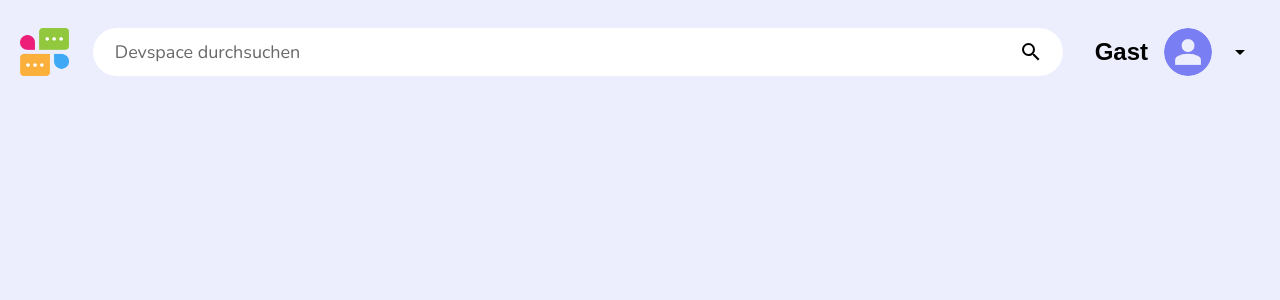
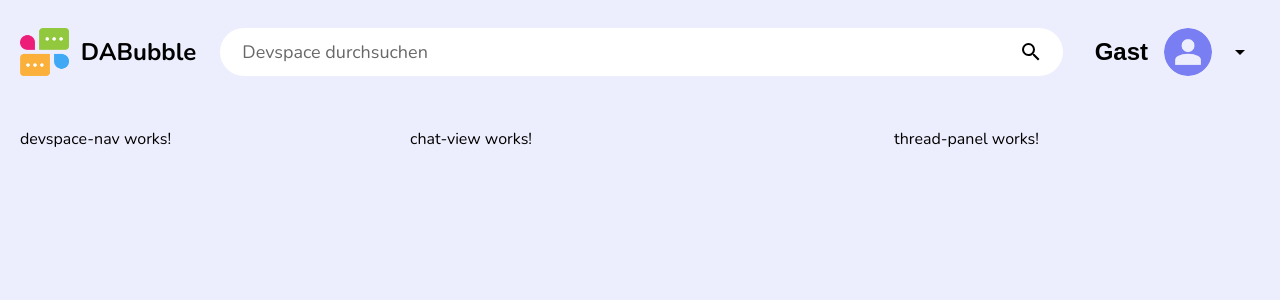
Before and after one commit to ChristopherBraun196/DA-Bubble, an Angular app: page /main in a window 1280 px wide. Shown: the top 300 px of the page. Built offline with nearby package versions, Linux system fonts and the light colour scheme.

Commit message:
main shell order

```diff
--- /dev/null
+++ b/src/app/pages/Devspace-nav/devspace-nav/devspace-nav.html
@@ -0,0 +1 @@
+<p>devspace-nav works!</p>
--- a/src/app/pages/main/shell/shell.html
+++ b/src/app/pages/main/shell/shell.html
@@ -2,13 +2,16 @@
   <app-topbar />
 
   <div class="shell__workspace">
-    <!-- links: app-devspace-nav -->
-    <aside class="shell__devspace"></aside>
+    <aside class="shell__devspace">
+      <app-devspace-nav />
+    </aside>
 
-    <!-- mitte: app-chat-view -->
-    <main class="shell__chat"></main>
+    <main class="shell__chat">
+      <app-chat-view />
+    </main>
 
-    <!-- rechts: app-thread-panel -->
-    <aside class="shell__thread"></aside>
+    <aside class="shell__thread">
+      <app-thread-panel />
+    </aside>
   </div>
 </div>
--- a/src/app/pages/main/shell/shell.ts
+++ b/src/app/pages/main/shell/shell.ts
@@ -1,8 +1,11 @@
 import { Component } from '@angular/core';
+import { ChatView } from '../../chat/chat-view/chat-view';
+import { DevspaceNav } from '../../Devspace-nav/devspace-nav/devspace-nav';
+import { ThreadPanel } from '../../thread/thread-panel/thread-panel';
 import { Topbar } from '../topbar/topbar';
 
 @Component({
-  imports: [Topbar],
+  imports: [Topbar, DevspaceNav, ChatView, ThreadPanel],
   selector: 'app-shell',
   styleUrl: './shell.scss',
   templateUrl: './shell.html',
--- a/src/app/pages/main/topbar/topbar.html
+++ b/src/app/pages/main/topbar/topbar.html
@@ -1,6 +1,7 @@
 <header class="topbar">
-  <a class="topbar__logo" href="/">
-    <img src="/img/Logo.png" alt="DABubble Logo" />
+  <a class="topbar__logo" href="/main" aria-label="DABubble Startseite">
+    <img src="/img/Logo.png" alt="" />
+    <span class="topbar__logo-text">DABubble</span>
   </a>
 
   <div class="topbar__search">
--- a/src/app/pages/main/topbar/topbar.scss
+++ b/src/app/pages/main/topbar/topbar.scss
@@ -14,13 +14,33 @@
 .topbar__logo {
   display: flex;
   align-items: center;
+  gap: 12px;
   flex: 0 0 auto;
+  text-decoration: none;
+  color: var(--color-text);
 
   img {
     height: 48px;
     width: auto;
     object-fit: contain;
+    transition: transform 150ms ease;
   }
+
+  &:hover {
+    color: var(--color-primary);
+
+    img {
+      transform: scale(1.08);
+    }
+  }
+}
+
+.topbar__logo-text {
+  font-family: inherit;
+  font-size: 24px;
+  font-weight: 700;
+  white-space: nowrap;
+  transition: color 150ms ease;
 }
 
 .topbar__search {
```
Also changed, not shown: src/app/pages/Devspace-nav/devspace-nav/devspace-nav.ts (added, +9 -0 lines), src/app/pages/Devspace-nav/devspace-nav/devspace-nav.scss (added), 1 other file (tests, documents, lock files or other folders).
